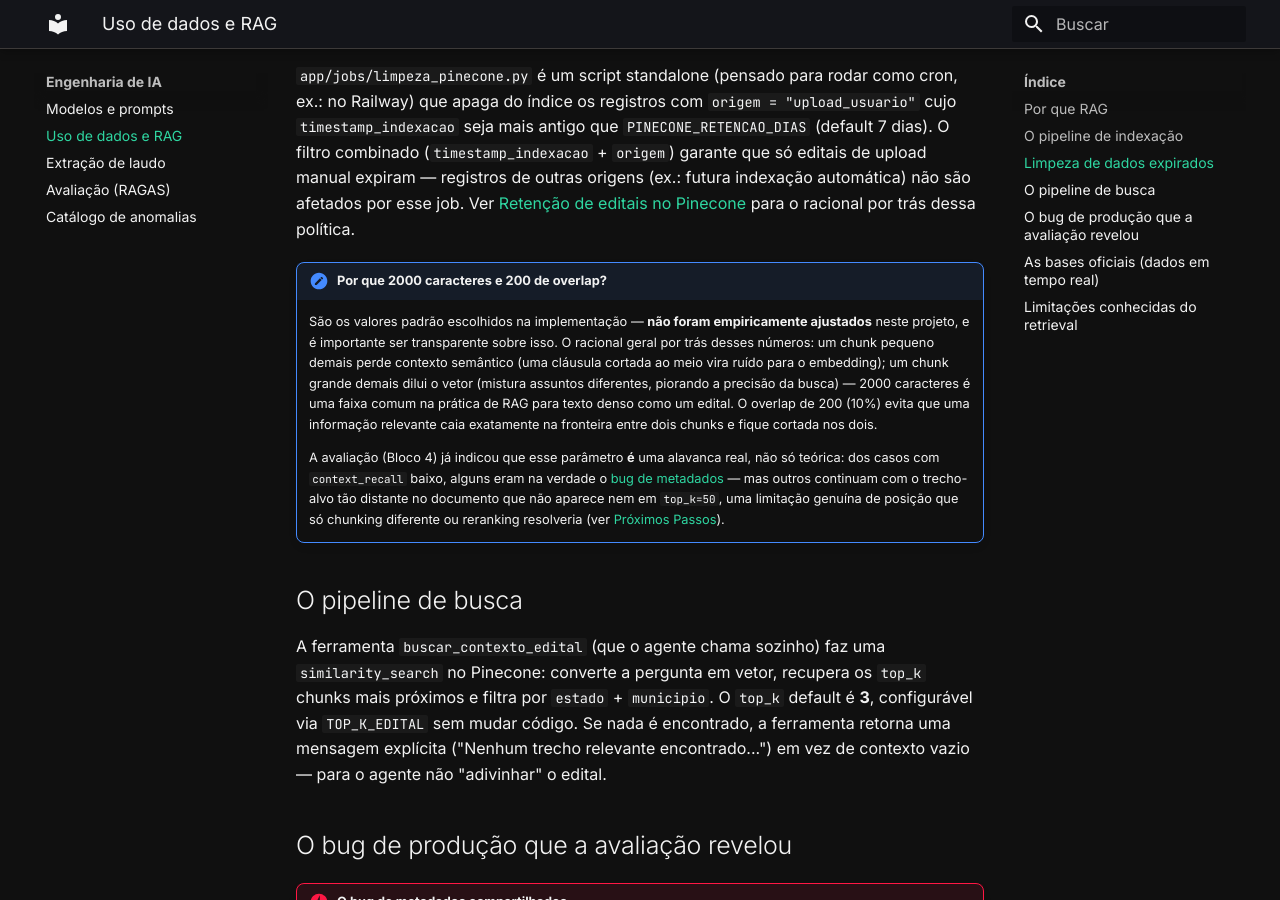
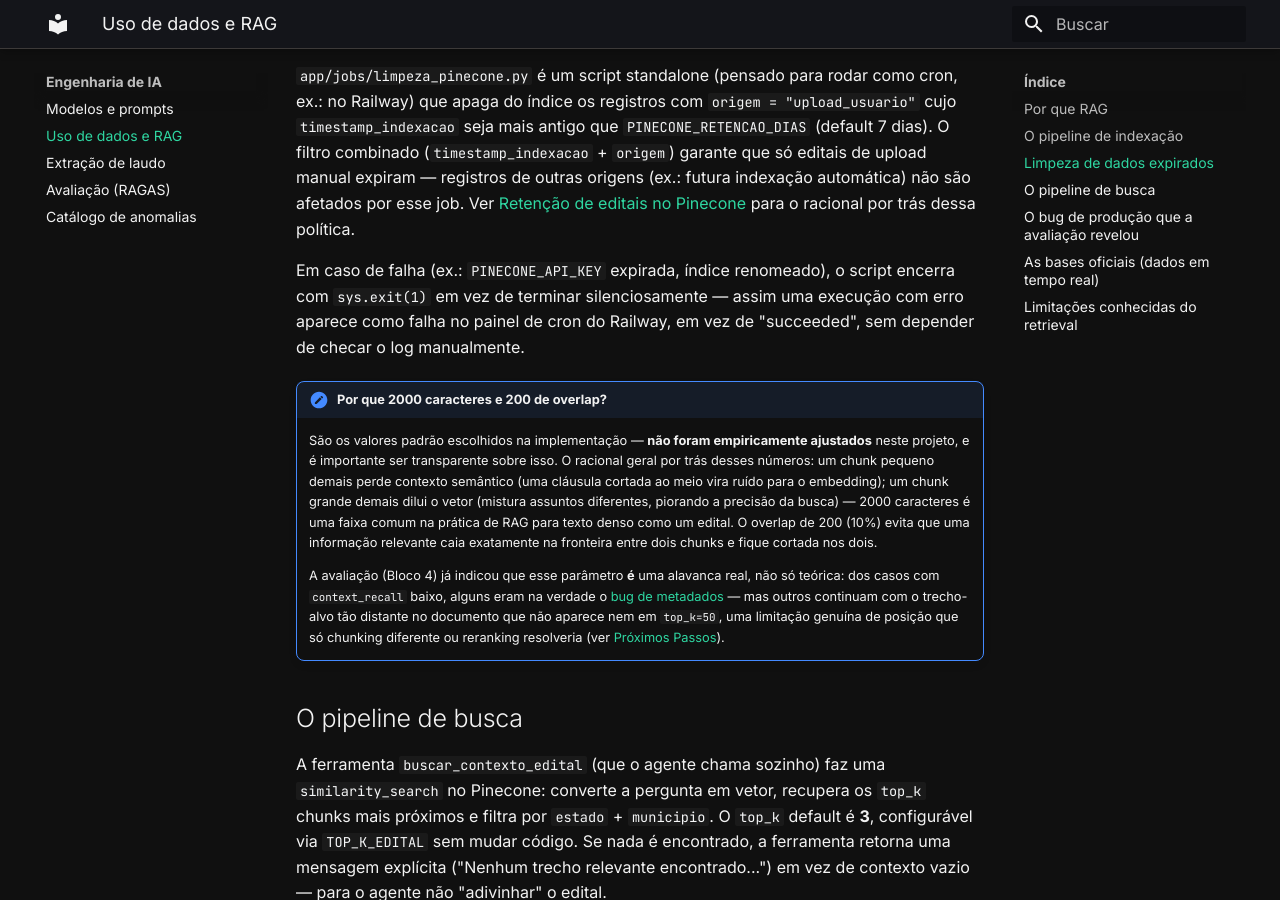
Before and after one commit to Moreira-89/auditor-cidadao, an MkDocs documentation site: the page built from docs/ia/rag_dados.md, in a window 1280 px wide and 900 px high, scrolled down 1418 px. Built offline with MkDocs 1.6.1 and Material for MkDocs 9.7.7, drawn with Linux system fonts in a browser that asks for light colours.

Commit message:
fix: encerra job de limpeza do Pinecone com sys.exit(1) em falha
Sem isso, uma falha futura (chave expirada, índice renomeado etc.)
continuaria aparecendo como "succeeded" no painel de cron do Railway,
exigindo checagem manual do log para ser percebida.

Co-Authored-By: Claude Sonnet 5 <noreply@anthropic.com>

```diff
--- a/docs/ia/rag_dados.md
+++ b/docs/ia/rag_dados.md
@@ -46,6 +46,10 @@ combinado (`timestamp_indexacao` + `origem`) garante que só editais de upload m
 registros de outras origens (ex.: futura indexação automática) não são afetados por esse job. Ver
 [Retenção de editais no Pinecone](../governanca/lgpd.md#retencao-de-editais-no-pinecone) para o
 racional por trás dessa política.
+
+Em caso de falha (ex.: `PINECONE_API_KEY` expirada, índice renomeado), o script encerra com
+`sys.exit(1)` em vez de terminar silenciosamente — assim uma execução com erro aparece como falha
+no painel de cron do Railway, em vez de "succeeded", sem depender de checar o log manualmente.
 
 !!! note "Por que 2000 caracteres e 200 de overlap?"
     São os valores padrão escolhidos na implementação — **não foram empiricamente ajustados** neste
```
Also changed, not shown: 1 other file.
